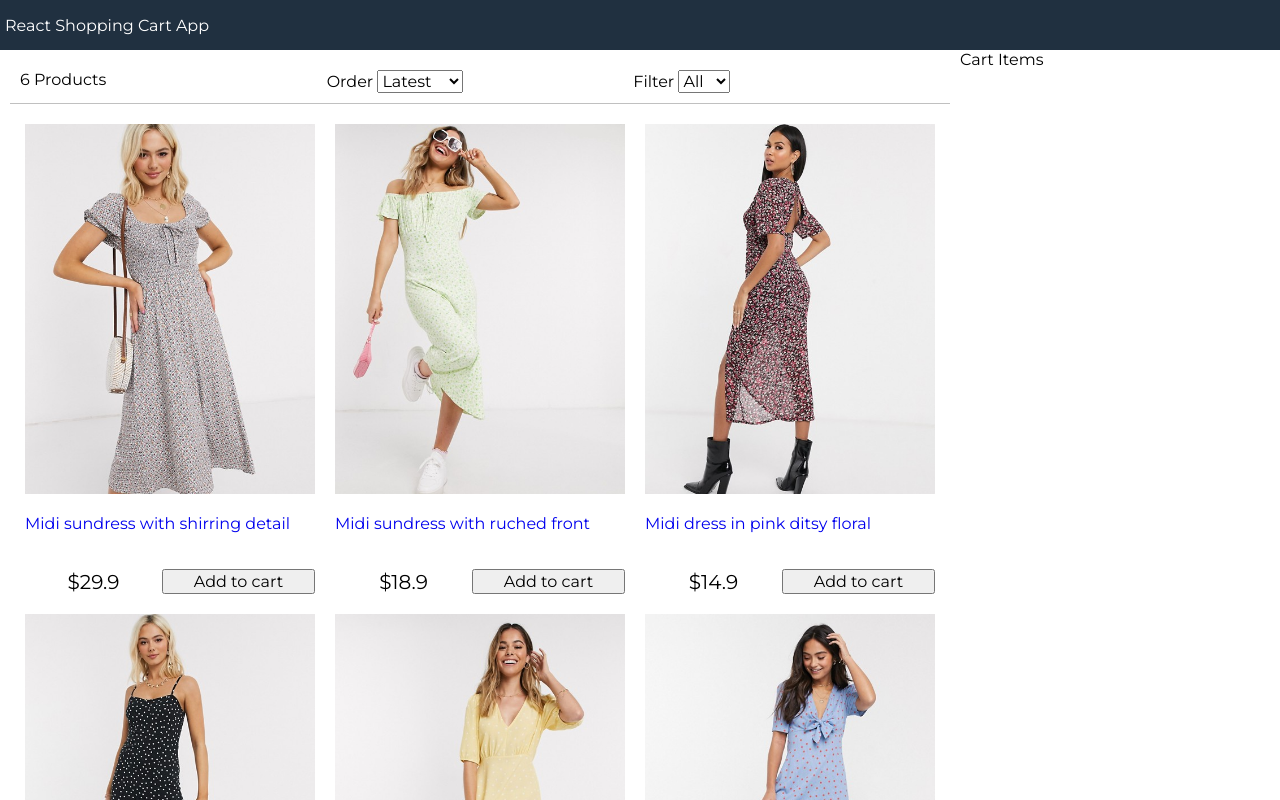
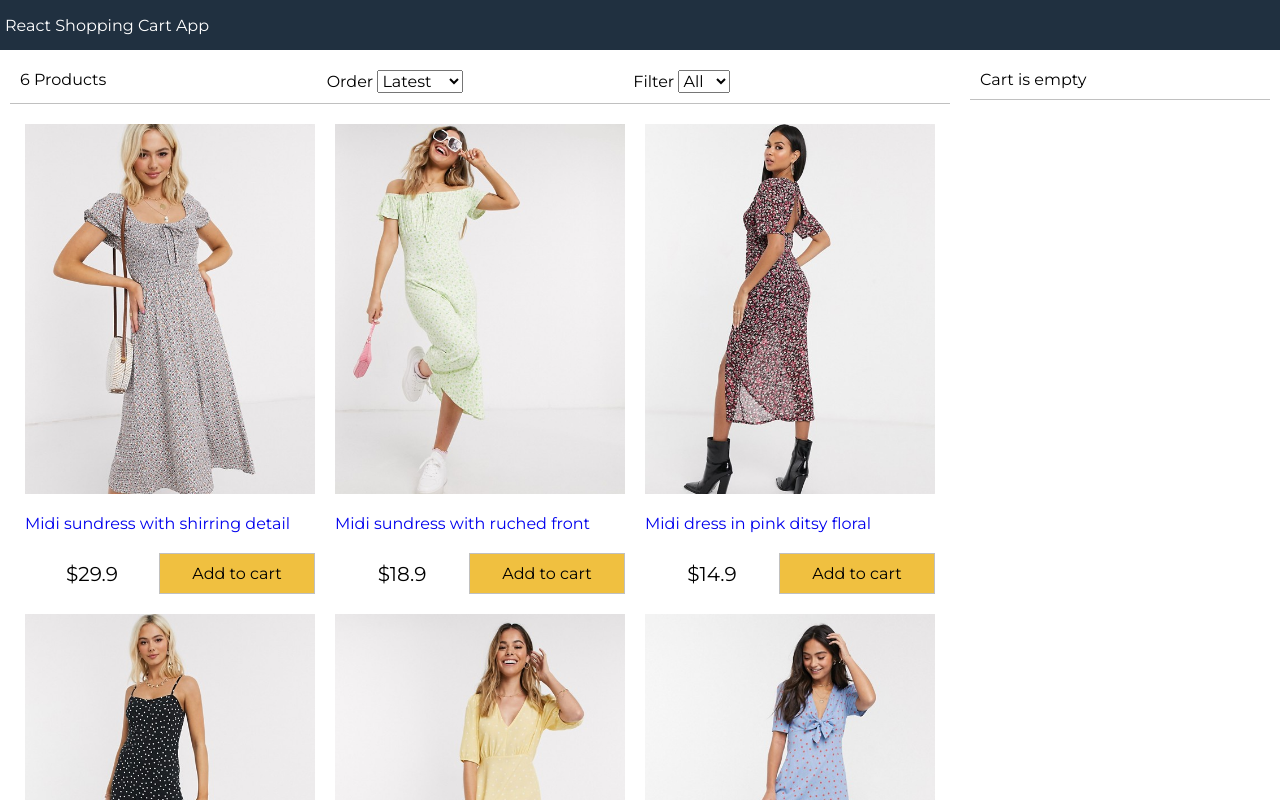
Before and after one commit to milicaposa/react-redux-shopping-cart, a React (Create React App) app: page / in a window 1280 px wide. Shown: the top 800 px of the page. Built offline with nearby package versions, Linux system fonts and the light colour scheme.

Commit message:
create cart component

```diff
--- a/src/App.js
+++ b/src/App.js
@@ -1,4 +1,5 @@
 import React, { useState } from "react";
+import Cart from "./components/Cart";
 import Filter from "./components/Filter";
 import Products from "./components/Products";
 import data from "./data.json";
@@ -7,10 +8,31 @@
   const [products, setProducts] = useState(data.products);
   const [size, setSize] = useState("");
   const [sort, setSort] = useState("");
+  const [cartItems, setCartItems] = useState([]);
+
+  const removeFromCart = (product) => {
+    const itemsInCart = cartItems.slice();
+    setCartItems(itemsInCart.filter((x) => x._id !== product._id));
+  };
+
+  const addToCart = (product) => {
+    const itemsInCart = cartItems.slice();
+    let alreadyInCart = false;
+
+    itemsInCart.forEach((item) => {
+      if (item._id === product._id) {
+        item.count++;
+        alreadyInCart = true;
+      }
+    });
+    if (!alreadyInCart) {
+      itemsInCart.push({ ...product, count: 1 });
+    }
+    setCartItems(itemsInCart);
+  };
 
   const sortProducts = (event) => {
     const sort = event.target.value;
-    console.log(sort);
     setSort(sort);
     setProducts(
       products
@@ -33,6 +55,7 @@
 
   const filterProducts = (event) => {
     const filter = event.target.value;
+
     if (filter === "") {
       setSize(filter);
       setProducts(data.products);
@@ -61,9 +84,11 @@
               sortProducts={sortProducts}
               filterProducts={filterProducts}
             />
-            <Products products={products} />
+            <Products products={products} addToCart={addToCart} />
           </div>
-          <div className="sidebar">Cart Items</div>
+          <div className="sidebar">
+            <Cart itemsInCart={cartItems} removeFromCart={removeFromCart} />
+          </div>
         </div>
       </main>
       <footer>All rigthts reserved</footer>
@@ -72,29 +97,3 @@
 }
 
 export default App;
-
-// class AppClass extends React.Component {
-//   constructor(props) {
-//     super(props)
-
-//     this.state = {
-//        products: data.products,
-//        size: "",
-//        sort: ""
-//     }
-//   }
-
-//   render() {
-//     return (
-//       <div className="grid-container">
-//         <header>
-//           <a href="/">React Shopping Cart App</a>
-//         </header>
-//         <main>Product List</main>
-//         <footer>All rigthts reserved</footer>
-//       </div>
-//     );
-//   }
-// }
-
-// export default AppClass;
--- /dev/null
+++ b/src/components/Cart.js
@@ -0,0 +1,55 @@
+import React from "react";
+import formatCurrency from "../util";
+
+function Cart(props) {
+  const itemsInCart = props.itemsInCart;
+  return (
+    <div>
+      {itemsInCart.length === 0 ? (
+        <div className="cart cart-header">Cart is empty</div>
+      ) : (
+        <div className="cart cart-header">
+          You have {itemsInCart.length} items in the cart{" "}
+        </div>
+      )}
+      <div className="cart">
+        <ul className="cart-items">
+          {itemsInCart.map((item) => (
+            <li key={item._id}>
+              <div>
+                <img src={item.image} alt={item.title} />
+              </div>
+              <div>
+                <div>{item.title}</div>
+                <div className="right">
+                  {formatCurrency(item.price)} x {item.count}{" "}
+                  <button
+                    className="button"
+                    onClick={() => props.removeFromCart(item)}
+                  >
+                    Remove
+                  </button>
+                </div>
+              </div>
+            </li>
+          ))}
+        </ul>
+      </div>
+      {itemsInCart.length !== 0 && (
+        <div className="cart">
+          <div className="total">
+            <div>
+              Total:{" "}
+              {formatCurrency(
+                itemsInCart.reduce((a, c) => a + c.price * c.count, 0)
+              )}
+            </div>
+            <button className="button primary">Proceed</button>
+          </div>
+        </div>
+      )}
+    </div>
+  );
+}
+
+export default Cart;
--- a/src/components/Products.js
+++ b/src/components/Products.js
@@ -14,7 +14,12 @@
               </a>
               <div className="product-price">
                 <div>{formatCurrency(product.price)}</div>
-                <button className="btn primary">Add to cart</button>
+                <button
+                  className="button primary"
+                  onClick={() => props.addToCart(product)}
+                >
+                  Add to cart
+                </button>
               </div>
             </div>
           </li>
--- a/src/index.css
+++ b/src/index.css
@@ -18,10 +18,15 @@
   font-size: 1.6rem;
 }
 
+.right {
+  text-align: right;
+}
+
 /* buttons */
 .button {
   padding: 1rem;
   border: 0.1rem #c0c0c0 solid;
+  outline: none;
   background-color: #f0f0f0;
   cursor: pointer;
 }
@@ -139,3 +144,52 @@
 .product-price div {
   font-size: 2rem;
 }
+
+/* Cart */
+.cart {
+  display: flex;
+  padding: 1rem;
+  margin: 1rem;
+}
+
+.cart-header {
+  border-bottom: 0.1rem solid #c0c0c0;
+}
+
+.cart-items {
+  padding: 0;
+  width: 100%;
+  list-style-type: none;
+}
+
+.cart-items img {
+  width: 5rem;
+}
+
+.cart-items li {
+  display: flex;
+}
+
+.cart-items li div {
+  padding: 0.5rem;
+}
+
+.cart-items li div:last-child {
+  flex: 1;
+}
+
+.total {
+  display: flex;
+  justify-content: space-between;
+  align-items: center;
+  width: 100%;
+}
+
+.total > div {
+  font-size: 2rem;
+}
+
+.total > div,
+.total > button {
+  flex: 1;
+}
```
